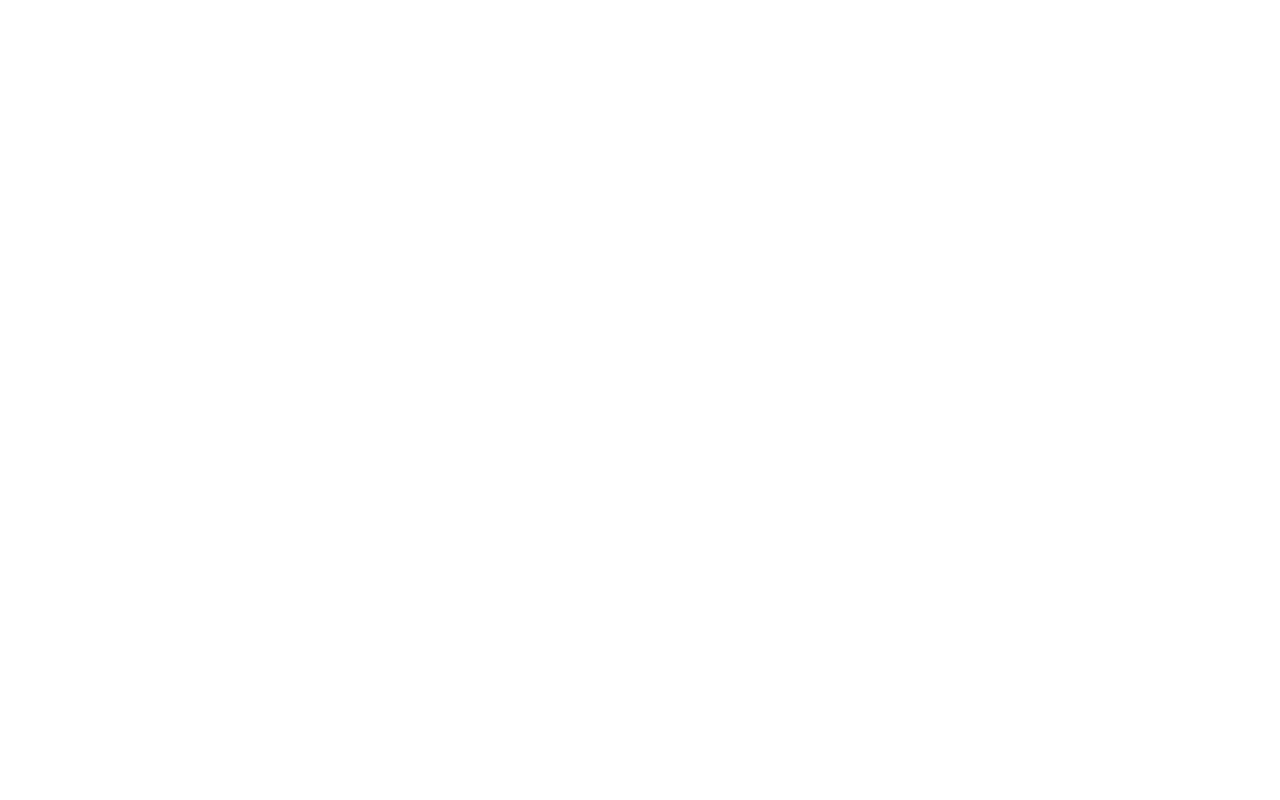
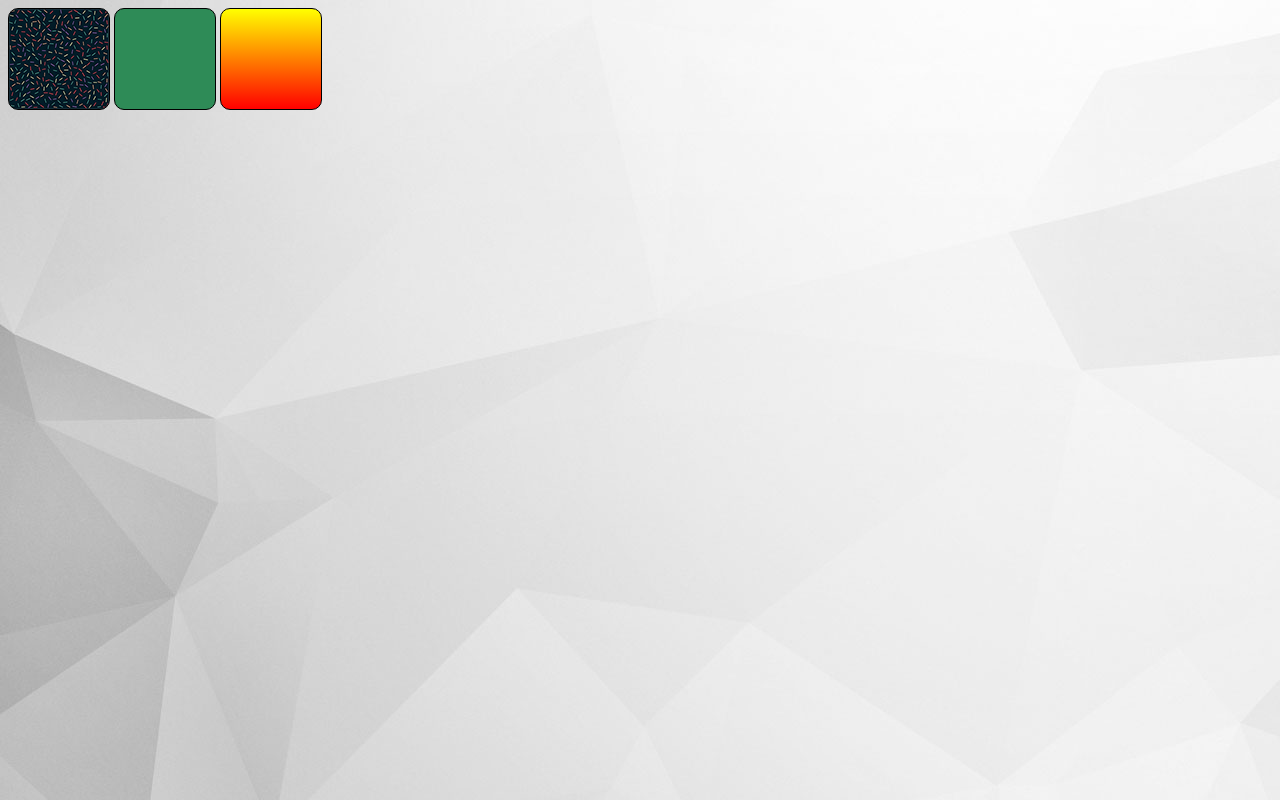
Before and after one commit to gabriellpericles/CURSO, a plain HTML site: page MODULO-3/001/index.html in a window 1280 px wide. Drawn offline with Linux system fonts and the light colour scheme.

Commit message:
conteudo

```diff
--- a/MODULO-3/001/index.html
+++ b/MODULO-3/001/index.html
@@ -1,11 +1,35 @@
 <!DOCTYPE html>
-<html lang="py-br">
+<html lang="pt-br">
 <head>
     <meta charset="UTF-8">
     <meta name="viewport" content="width=device-width, initial-scale=1.0">
-    <title>Document</title>
+    <title>teste de imagem de fundo</title>
+    <style>
+        body{
+            background-image: url('imagens/wallpaper004.jpg');
+        }
+
+        div.quadrado{
+            display: inline-block;
+            border: 1px solid black;
+            border-radius: 10px;
+            width: 100px;
+            height: 100px;
+        }
+        div#q1{
+          background-image: url('imagens/pattern001.png');
+        }
+        div#q2{
+            background-color: seagreen;
+        }
+        div#q3{
+             background-image: linear-gradient(yellow, red);
+        }
+    </style>
 </head>
 <body>
-
+    <div class="quadrado" id="q1"></div>
+    <div class="quadrado" id="q2"></div>
+    <div class="quadrado" id="q3"></div>
 </body>
 </html>
```
